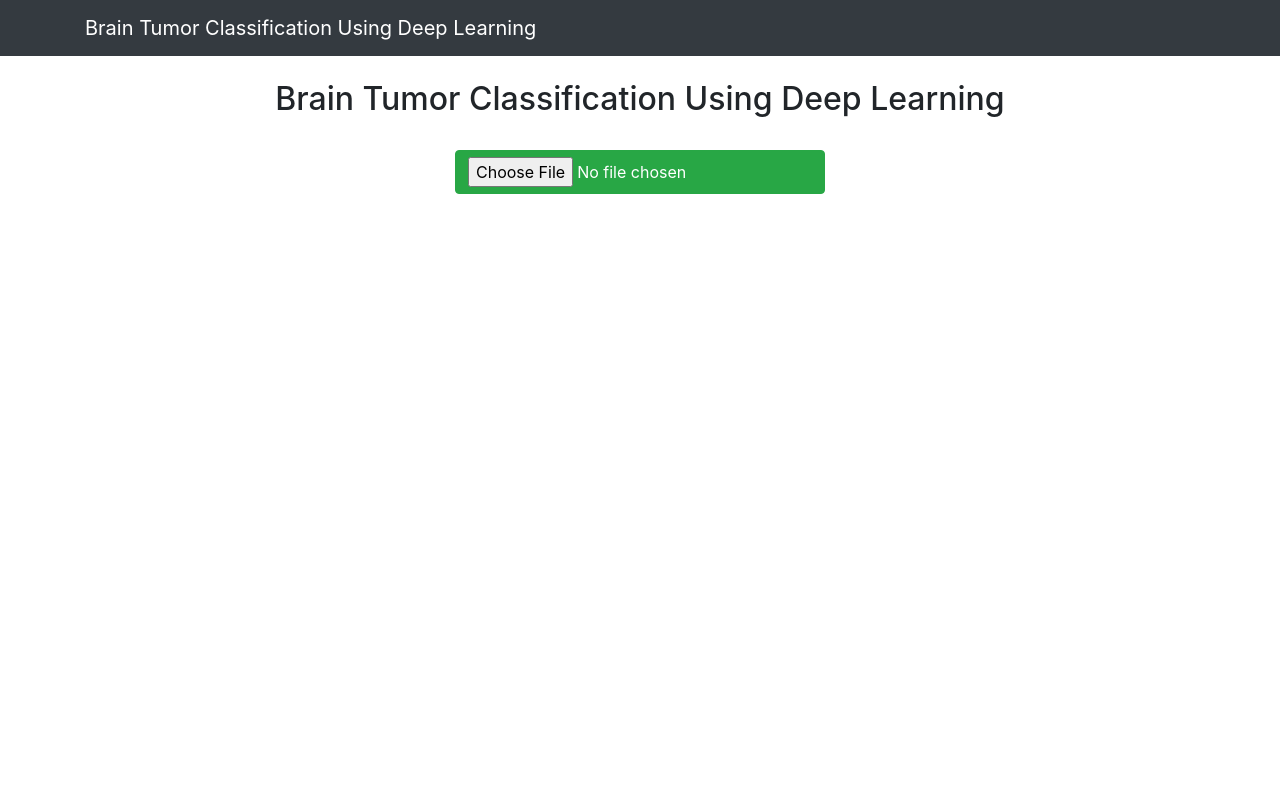
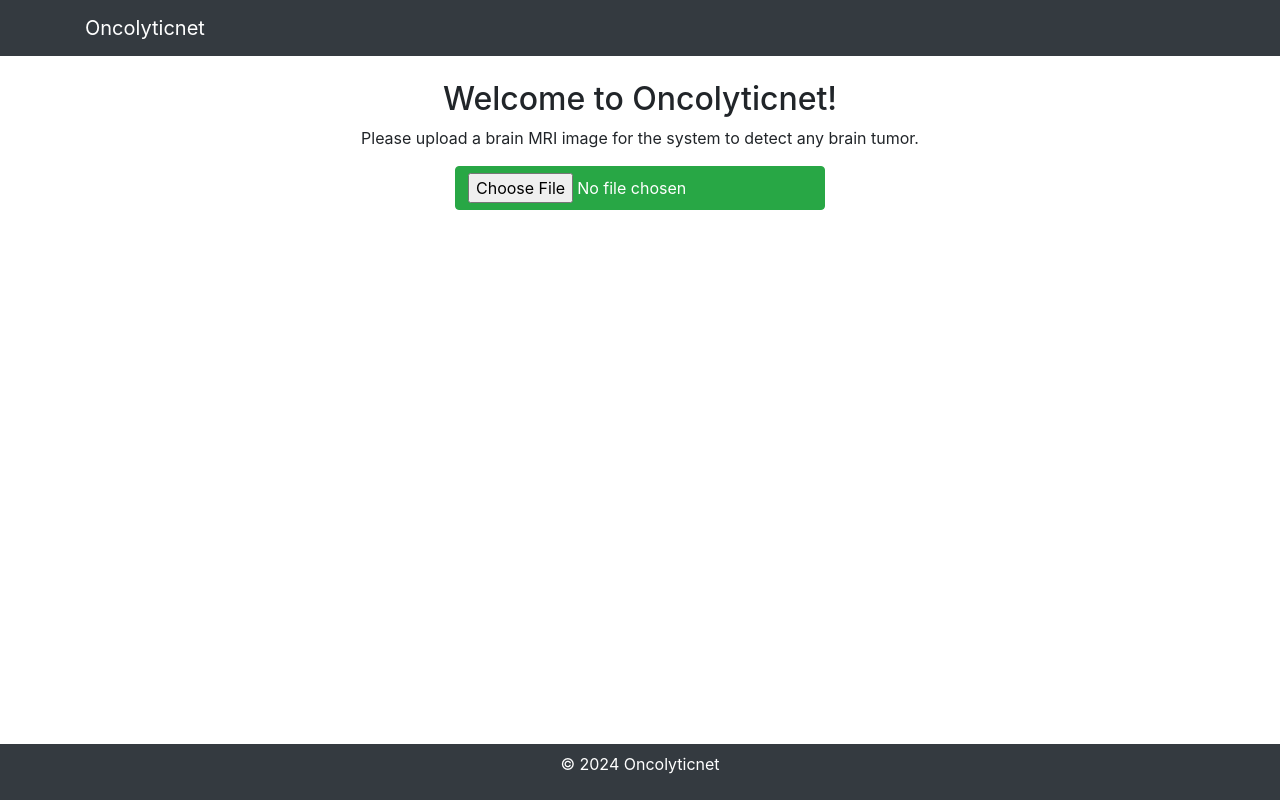
Before and after one commit to mikemwai/oncolyticnet, a Flask app: page / in a window 1280 px wide. Run offline with Flask 3, Linux system fonts and the light colour scheme; some libraries are stand-ins or nearby versions.

Commit message:
frontend updates

```diff
--- a/templates/import.html
+++ b/templates/import.html
@@ -4,7 +4,7 @@
     <meta charset="UTF-8">
     <meta name="viewport" content="width=device-width, initial-scale=1.0">
     <meta http-equiv="X-UA-Compatible" content="ie=edge">
-    <title>Brain Tumor Classification Using Deep Learning</title>
+    <title>Oncolyticnet</title>
     <link href="{{ url_for('static', filename='css/bootstrap.min.css') }}" rel="stylesheet">
     <script src="{{ url_for('static', filename='js/jquery.min.js') }}"></script>
     <script src="{{ url_for('static', filename='js/bootstrap.min.js') }}"></script>
@@ -15,13 +15,20 @@
 <body>
     <nav class="navbar navbar-dark bg-dark">
         <div class="container">
-            <a class="navbar-brand" href="#">Brain Tumor Classification Using Deep Learning</a>
+            <a class="navbar-brand" href="#">Oncolyticnet</a>
         </div>
     </nav>
 
     {% block content %}
     {% endblock %}
 
+    <footer class="navbar navbar-dark bg-dark" style="position: fixed; left: 0; bottom: 0; width: 100%; display: flex; justify-content: center; align-items: center;">
+    <p style="color: white;">&copy; <span id="currentYear"></span> Oncolyticnet</p>
+    </footer>
+
+    <script>
+        document.getElementById('currentYear').textContent = new Date().getFullYear();
+    </script>
 </body>
 
 
--- a/templates/index.html
+++ b/templates/index.html
@@ -2,7 +2,9 @@
 {% block content %}
 
 <center>
-<br><h2>Brain Tumor Classification Using Deep Learning</h2><br>
+<br><h2>Welcome to Oncolyticnet!</h2>
+
+    <p>Please upload a brain MRI image for the system to detect any brain tumor.</p>
 
     <form id="upload-file" method="post" enctype="multipart/form-data">
          <input type="file" name="file" class="btn btn-success" id="imageUpload" accept=".png, .jpg, .jpeg">
```
Also changed, not shown: 1 other file.
